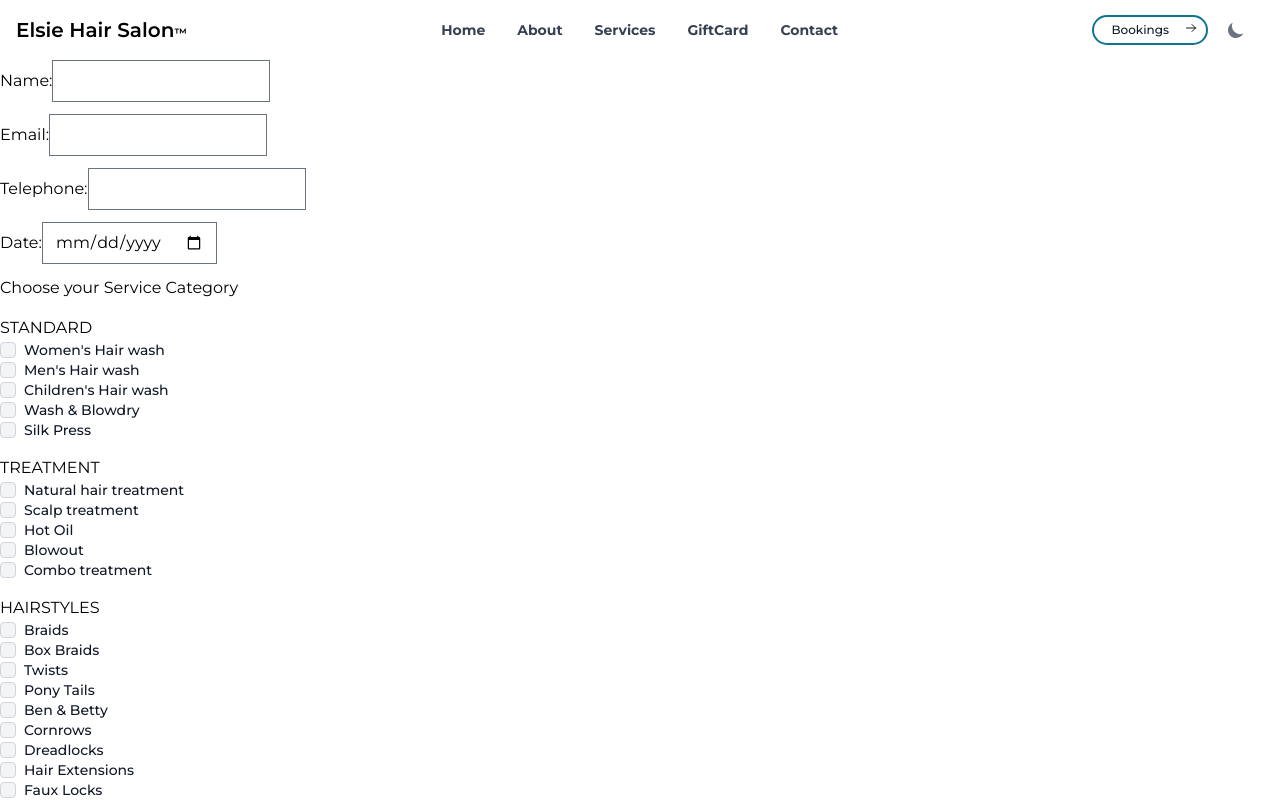
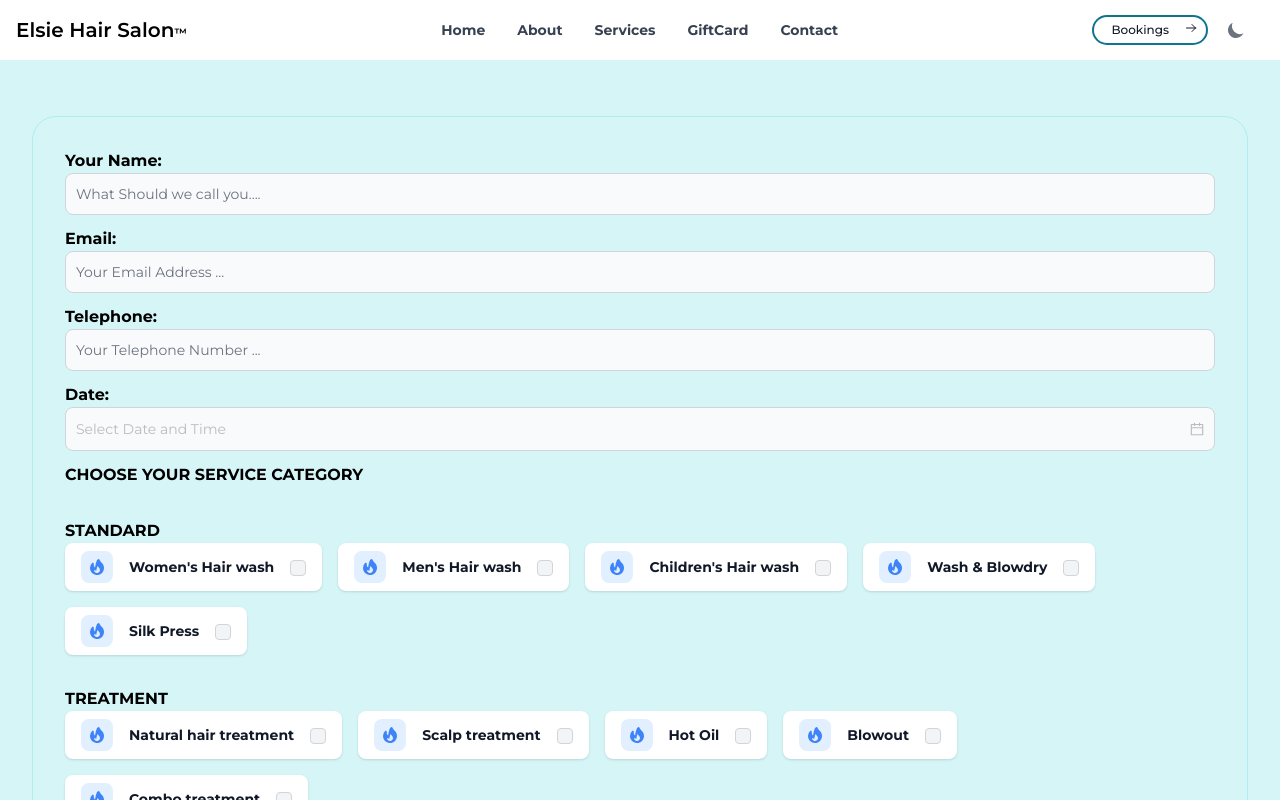
Before and after one commit to vuvutech/salon_website, a Next.js app: page /booking in a window 1280 px wide. Shown: the top 800 px of the page. Built offline with nearby package versions, Linux system fonts and the light colour scheme.

Commit message:
form submitted without selectedServices

```diff
--- a/app/api/route.js
+++ b/app/api/route.js
@@ -39,7 +39,15 @@ export async function POST(req) {
             <p>Name: ${data.name} </p>
             <p>Email: ${data.email}</p>
             <p>Date: ${data.date} </p>
-            <p>Service: ${data.service} </p>
+            <div>
+            ##### Selected Services #####
+            <ul>
+            ${data.selectedServices.map((service)=>(
+             <li key={service.id}>{service.name}</li>
+            ))}
+            </ul>
+            #############################
+            </div>
             <p>Number: ${data.number} </p><br />
             <p>Best regards,</p>
             <p>Elsie Hair Salon</p>
--- a/app/booking/page.jsx
+++ b/app/booking/page.jsx
@@ -1,6 +1,8 @@
 "use client";
 import { useState, useEffect } from "react";
 import { serviceData as services } from "@/components/ServiceList";
+import { DatePicker, Space } from "antd";
+
 import {
   Button,
   Checkbox,
@@ -12,12 +14,22 @@ import {
 import { HiOutlineArrowRight } from "react-icons/hi";
 
 export default function BookingForm() {
+
+  const dateClasses = `block w-full border disabled:cursor-not-allowed disabled:opacity-50 bg-gray-50 border-gray-300 text-gray-900 focus:border-cyan-500 focus:ring-cyan-500 dark:border-gray-600 dark:bg-gray-700 dark:text-white dark:placeholder-gray-400 dark:focus:border-cyan-500 dark:focus:ring-cyan-500 p-2.5 text-sm rounded-lg`;
+
+  const onDateSelect = (value, dateString) => {
+
+    setFormData((prevData) => ({
+      ...prevData,
+      date: dateString, // Update formData.date with the selected date string
+    }));
+  };
+
   const [formData, setFormData] = useState({
     name: "",
     email: "",
     number: "",
     date: "",
-    service: "General",
     selectedServices: [], // Array to store selected services
   });
 
@@ -48,8 +60,8 @@ export default function BookingForm() {
 
   // Inside the component
   useEffect(() => {
-    console.log(formData.selectedServices);
-  }, [formData.selectedServices]);
+    console.log(formData);
+  }, [formData]);
 
   const handleSubmit = async (e) => {
     e.preventDefault();
@@ -72,27 +84,32 @@ export default function BookingForm() {
   };
 
   return (
+    <section className="max-w-[85rem] px-4 py-10 sm:px-6 lg:px-8 lg:py-14 mx-auto relative bg-teal-100 dark:bg-teal-950">
+      <div className="rounded-3xl md:p-8 p-4 border border-spacing-2 border-teal-200/95 dark:border-teal-200/15  ">
         <form
           onSubmit={handleSubmit}
-      className="max-w-xl flex flex-col justify-between space-y-3"
+          className="flex flex-col justify-between space-y-3"
         >
+          <div className="space-y-3">
             <div>
-        <label htmlFor="name">Name:</label>
-        <input
-          type="text"
+              <label className="dark:text-white font-bold" htmlFor="name">Your Name:</label>
+              <TextInput
+                type="name"
                 id="name"
                 name="name"
                 value={formData.name}
                 onChange={handleChange}
+                placeholder="What Should we call you...."
                 required
                 />
             </div>
 
             <div>
-        <label htmlFor="email">Email:</label>
-        <input
+              <label className="dark:text-white font-bold" htmlFor="email">Email:</label>
+              <TextInput
                 type="email"
                 id="email"
+                placeholder="Your Email Address ..."
                 name="email"
                 value={formData.email}
                 onChange={handleChange}
@@ -100,53 +117,93 @@ export default function BookingForm() {
               />
             </div>
             <div>
-        <label htmlFor="number">Telephone:</label>
-        <input
+              <label className="dark:text-white font-bold" htmlFor="number">Telephone:</label>
+              <TextInput
                 type="tel"
                 id="number"
                 name="number"
                 value={formData.number}
+                placeholder="Your Telephone Number ..."
                 onChange={handleChange}
                 required
               />
             </div>
             <div>
-        <label htmlFor="date">Date:</label>
-        <input
-          type="date"
-          id="date"
-          name="date"
+              <label className="dark:text-white font-bold" htmlFor="date">Date:</label>
+    <DatePicker className={dateClasses} allowClear showTime onChange={onDateSelect} placeholder={'Select Date and Time'} />
+
+
+              {/*               <Datepicker
                 value={formData.date}
                 onChange={handleChange}
                 required
-        />
+              /> */}
             </div>
-
+          </div>
           <div>
-        <fieldset className="flex max-w-md flex-col gap-4">
-          <legend className="mb-4">Choose your Service Category</legend>
+            <div className="space-y-8 ">
+              <legend className="mb-4 dark:text-white font-2xl font-bold uppercase ">
+                Choose your Service Category
+              </legend>
 
               {services[0].services.map((category) => (
-            <fieldset key={category.name}>
-              <legend>{category.name}</legend>
+                <fieldset className="flex flex-wrap gap-4 " key={category.id}>
+                  <legend className="font-bold capitalize dark:text-white ">
+                    {category.name}
+                  </legend>
                   {category.services.map((service) => (
-                <div className="flex items-center gap-2" key={service.id}>
+                    <div className="max-w-3xl gap-4 " key={service.id}>
+                      <div className="flex justify-between items-center w-full max-w-xs px-4 py-2 text-gray-500 bg-white rounded-lg shadow dark:text-gray-400 dark:bg-gray-800">
+                        <div className="inline-flex items-center justify-center flex-shrink-0 w-8 h-8 text-blue-500 bg-blue-100 rounded-lg dark:bg-blue-800 dark:text-blue-200">
+                          <svg
+                            className="w-5 h-5"
+                            fill="currentColor"
+                            viewBox="0 0 20 20"
+                            xmlns="http://www.w3.org/2000/svg"
+                          >
+                            <path
+                              fillRule="evenodd"
+                              d="M12.395 2.553a1 1 0 00-1.45-.385c-.345.23-.614.558-.822.88-.214.33-.403.713-.57 1.116-.334.804-.614 1.768-.84 2.734a31.365 31.365 0 00-.613 3.58 2.64 2.64 0 01-.945-1.067c-.328-.68-.398-1.534-.398-2.654A1 1 0 005.05 6.05 6.981 6.981 0 003 11a7 7 0 1011.95-4.95c-.592-.591-.98-.985-1.348-1.467-.363-.476-.724-1.063-1.207-2.03zM12.12 15.12A3 3 0 017 13s.879.5 2.5.5c0-1 .5-4 1.25-4.5.5 1 .786 1.293 1.371 1.879A2.99 2.99 0 0113 13a2.99 2.99 0 01-.879 2.121z"
+                              clipRule="evenodd"
+                            />
+                          </svg>
+                        </div>
+                        <div className=" text-xs font-normal px-4">
+                          <Label className="dark:text-white font-bold" htmlFor={service.id}>{service.name}</Label>
+                        </div>
+                        <div>
                           <Checkbox
                             id={service.id}
                             name={`service-${category.name}`}
                             value={service.name}
                             onChange={handleChange}
-                    checked={formData.selectedServices.includes(service.name)}
+                            checked={formData.selectedServices.includes(
+                              service.name
+                            )}
                           />
-                  <Label htmlFor={service.id}>{service.name}</Label>
                         </div>
+                      </div>
+                    </div>
+                    // <div className="flex gap-2 p-4 " key={service.id}>
+                    //   <Checkbox
+                    //     id={service.id}
+                    //     name={`service-${category.name}`}
+                    //     value={service.name}
+                    //     onChange={handleChange}
+                    //     checked={formData.selectedServices.includes(service.name)}
+                    //     />
+
+                    //   <Label className="dark:text-white font-bold" htmlFor={service.id}>{service.name}</Label>
+                    // </div>
                   ))}
                 </fieldset>
               ))}
-        </fieldset>
+            </div>
           </div>
 
           <button type="submit">Submit</button>
         </form>
+      </div>
+    </section>
   );
 }
```
Lines whose indentation alone changed are shown as unchanged.
